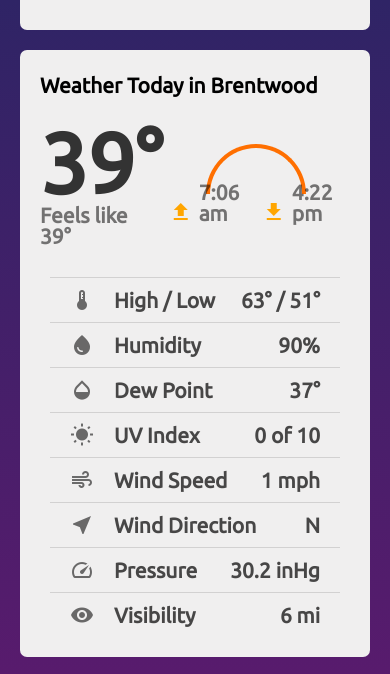
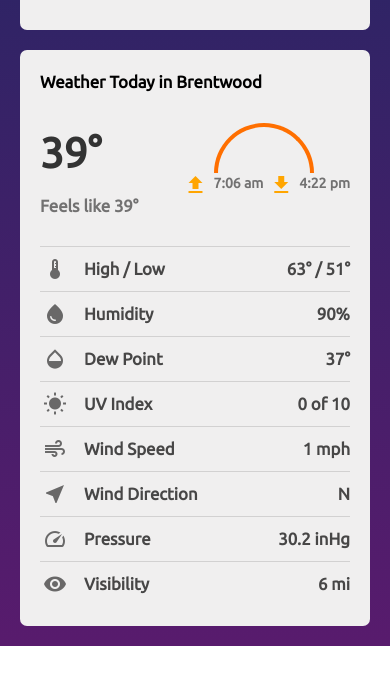
Before and after one commit to TheTeck/Weather, a React (Create React App) app: page / in a window 390 px wide. Shown: the part 675-1349 px from the top of the page. After the commit the page ends 1321 px from the top, so only its background shows below. Built offline with nearby package versions, Linux system fonts and the light colour scheme; no server answers.

Commit message:
Add mobile screen size media query changes to the styling for today's weather and the components used in it

```diff
--- a/src/components/SunRiseSet/SunRiseSet.scss
+++ b/src/components/SunRiseSet/SunRiseSet.scss
@@ -39,3 +39,12 @@
   opacity: 0.6;
   margin: 0;
 }
+
+@media (max-width: $break-mobile) {
+  #rise-set-data p {
+    font-size: $font-tiny;
+  }
+  #rise-set-data {
+    align-items: flex-start;
+  }
+}
--- a/src/components/TodaysDetails/TodaysDetails.scss
+++ b/src/components/TodaysDetails/TodaysDetails.scss
@@ -12,6 +12,7 @@
   font-weight: $font-mid-weight;
   font-family: $font-primary;
   color: $color-font-dark;
+  position: relative;
 }
 
 .icon-description {
@@ -34,3 +35,17 @@
   text-align: center;
   opacity: 0.8;
 }
+
+@media (max-width: $break-mobile) {
+  .todaysdetails-data {
+    padding: 0;
+  }
+  .details-mat-icon {
+    position: relative;
+    left: -7px;
+    width: 44px;
+  }
+  .todaysdetails-container {
+    font-size: $font-bity;
+  }
+}
--- a/src/components/TodaysWeather/TodaysWeather.scss
+++ b/src/components/TodaysWeather/TodaysWeather.scss
@@ -79,3 +79,16 @@
     padding: 0 $padding-small;
   }
 }
+
+@media (max-width: $break-mobile) {
+  #todaysweather-title,
+  #feels-like-temp {
+    font-size: $font-bity;
+  }
+  #actual-temp {
+    font-size: $font-large;
+  }
+  .todays-details {
+    padding: 0;
+  }
+}
```
